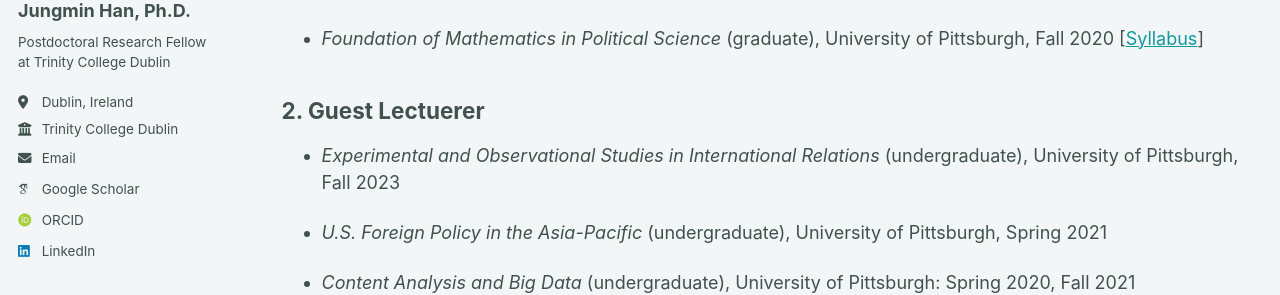
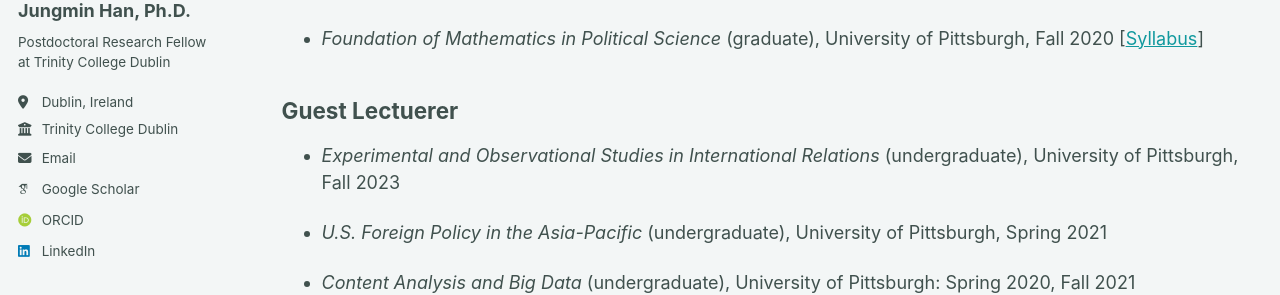
Before and after one commit to jungmin-lawrence-han/jungmin-lawrence-han.github.io, a Jekyll site: the page built from _pages/teaching.md, in a window 1280 px wide. Shown: the part 245-540 px from the top of the page. Built offline with Jekyll 4.4.1, drawn with Linux system fonts in a browser that asks for light colours; some web fonts are replaced; a script bundle is joined from its source files by our own code; library files that are not in the unit come from our copies.

Commit message:
Update teaching.md

```diff
--- a/_pages/teaching.md
+++ b/_pages/teaching.md
@@ -11,7 +11,7 @@ author_profile: true
 
   * _Foundation of Mathematics in Political Science_ (graduate), University of Pittsburgh, Fall 2020 [[Syllabus](/files/Syllabus_PS1902_Fall2020.pdf)]
 
-## 2. Guest Lectuerer
+## Guest Lectuerer
 
   * _Experimental and Observational Studies in International Relations_ (undergraduate), University of Pittsburgh, Fall 2023
 
```
